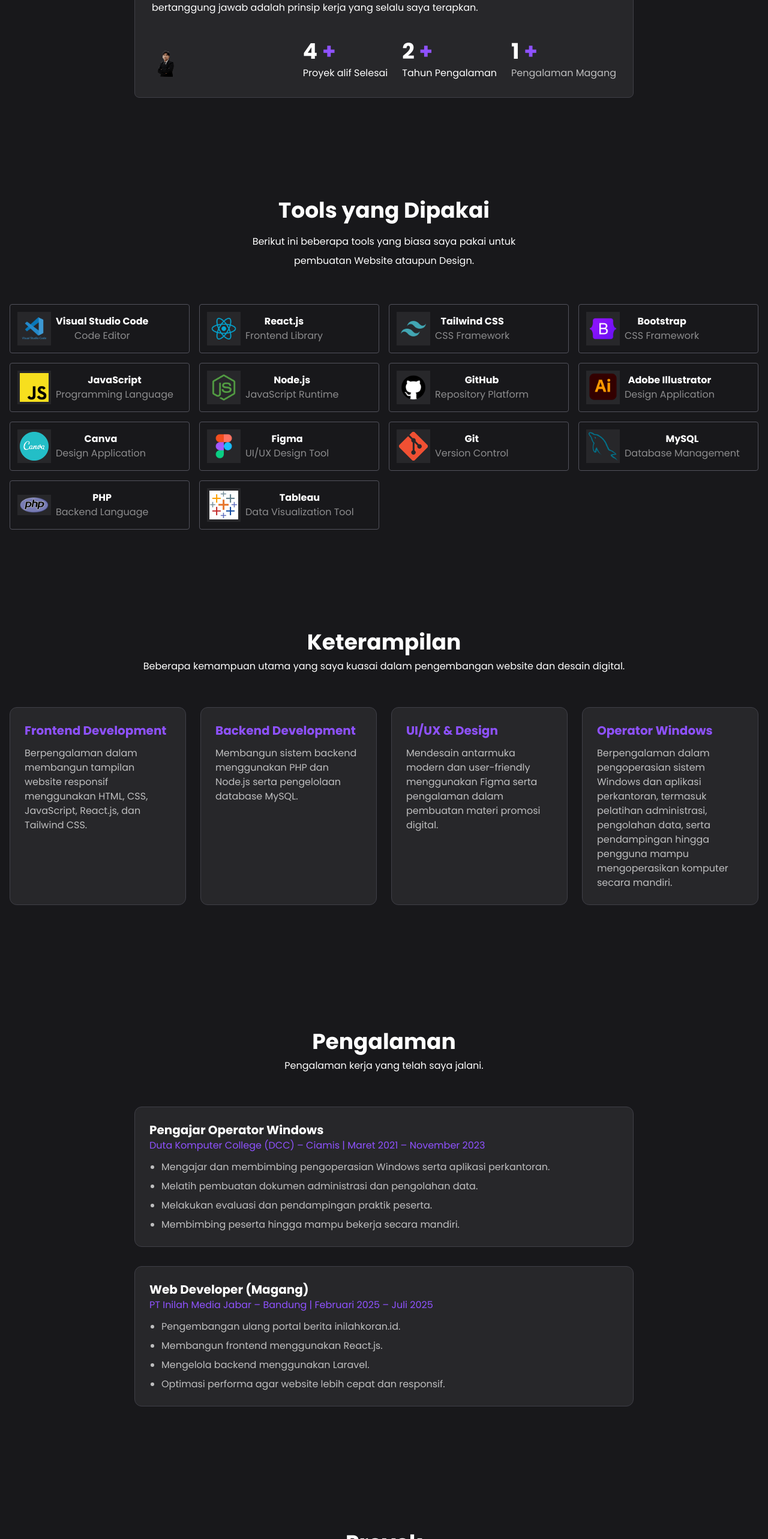
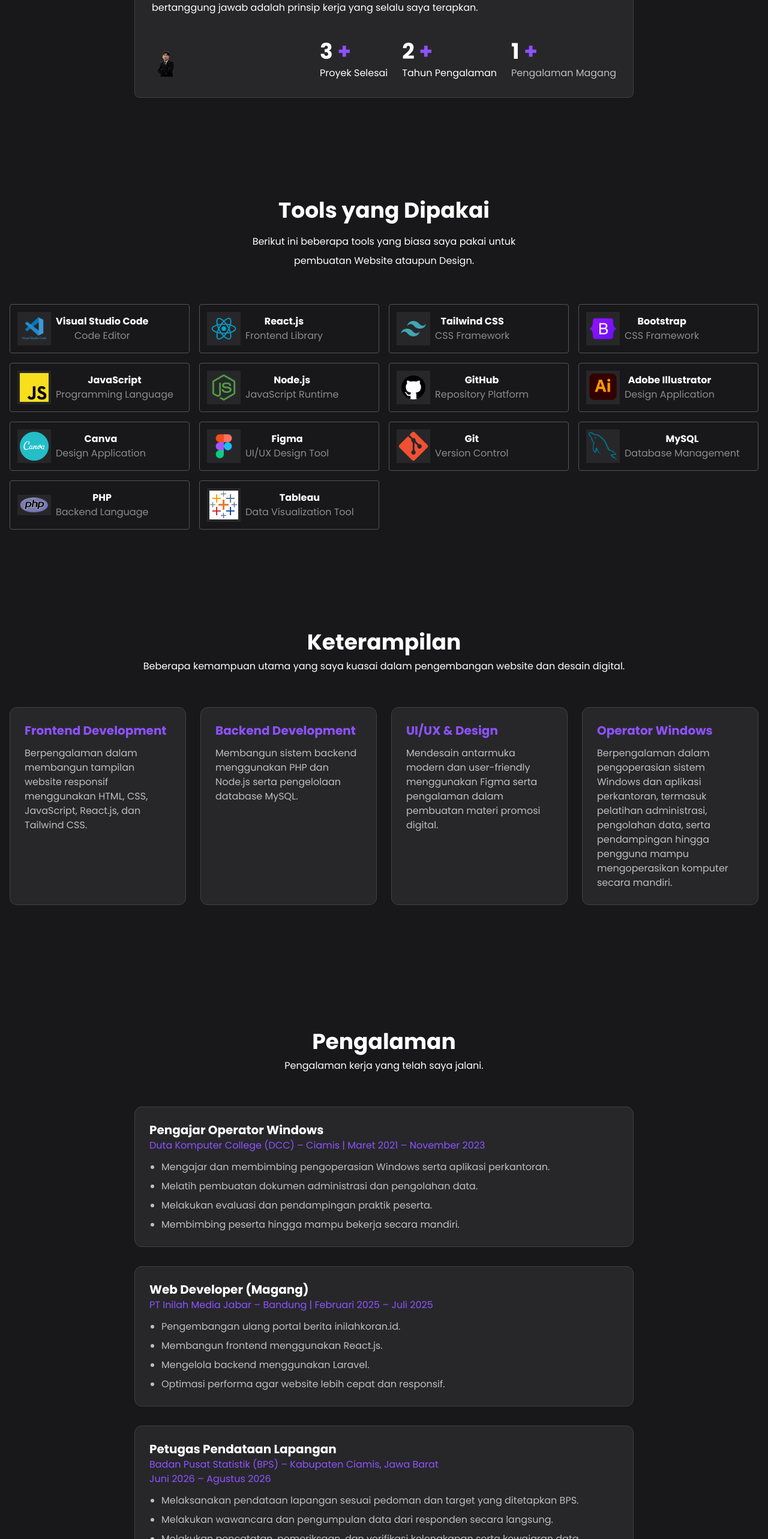
Before and after one commit to alifnf72/alif-nurfirdaus-portofolio, a React (Vite) app: page / in a window 1280 px wide. Shown: the part 1207-3773 px from the top of the page at 60% size. Built offline with nearby package versions, Linux system fonts and the light colour scheme.

Commit message:
Tambah pengalaman PPL BPS

```diff
--- a/src/App.jsx
+++ b/src/App.jsx
@@ -159,9 +159,9 @@ data-aos-once="true"
 
         <div className="transition-all duration-300 hover:scale-110 hover:text-violet-500">
           <h1 className="text-4xl font-bold mb-1">
-           4 <span className="text-violet-500">+</span>
+           3 <span className="text-violet-500">+</span>
           </h1>
-          <p>Proyek alif Selesai</p>
+          <p>Proyek Selesai</p>
         </div>
 
         <div className="transition-all duration-300 hover:scale-110 hover:text-violet-500">
@@ -394,6 +394,33 @@ data-aos-once="true"
       </ul>
     </div>
 
+    {/* Petugas Pendataan Lapangan */}
+    <div
+      className="bg-zinc-800 p-6 rounded-xl border border-zinc-700
+                hover:border-violet-600 hover:-translate-y-2 transition duration-300"
+      data-aos="fade-up"
+      data-aos-duration="1000"
+      data-aos-delay="700"
+      data-aos-once="true"
+    >
+      <h3 className="text-xl font-bold">
+        Petugas Pendataan Lapangan
+      </h3>
+
+      <p className="text-violet-500 mb-3">
+        Badan Pusat Statistik (BPS) – Kabupaten Ciamis, Jawa Barat
+        <br />
+        Juni 2026 – Agustus 2026
+      </p>
+
+      <ul className="opacity-70 list-disc pl-5 space-y-2">
+        <li>Melaksanakan pendataan lapangan sesuai pedoman dan target yang ditetapkan BPS.</li>
+        <li>Melakukan wawancara dan pengumpulan data dari responden secara langsung.</li>
+        <li>Melakukan pencatatan, pemeriksaan, dan verifikasi kelengkapan serta kewajaran data.</li>
+        <li>Menginput dan memperbarui hasil pendataan menggunakan aplikasi pendataan BPS.</li>
+        <li>Berkoordinasi dengan pengawas serta menyelesaikan kendala pendataan di lapangan.</li>
+      </ul>
+    </div>
   </div>
 </div>
 
```
